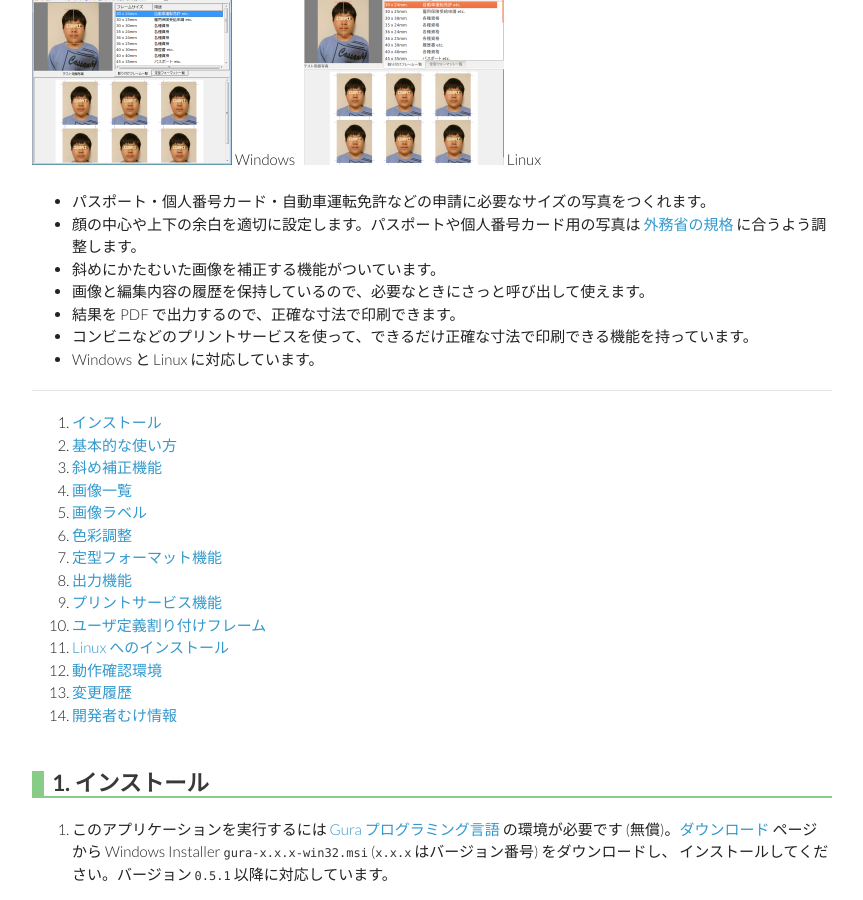
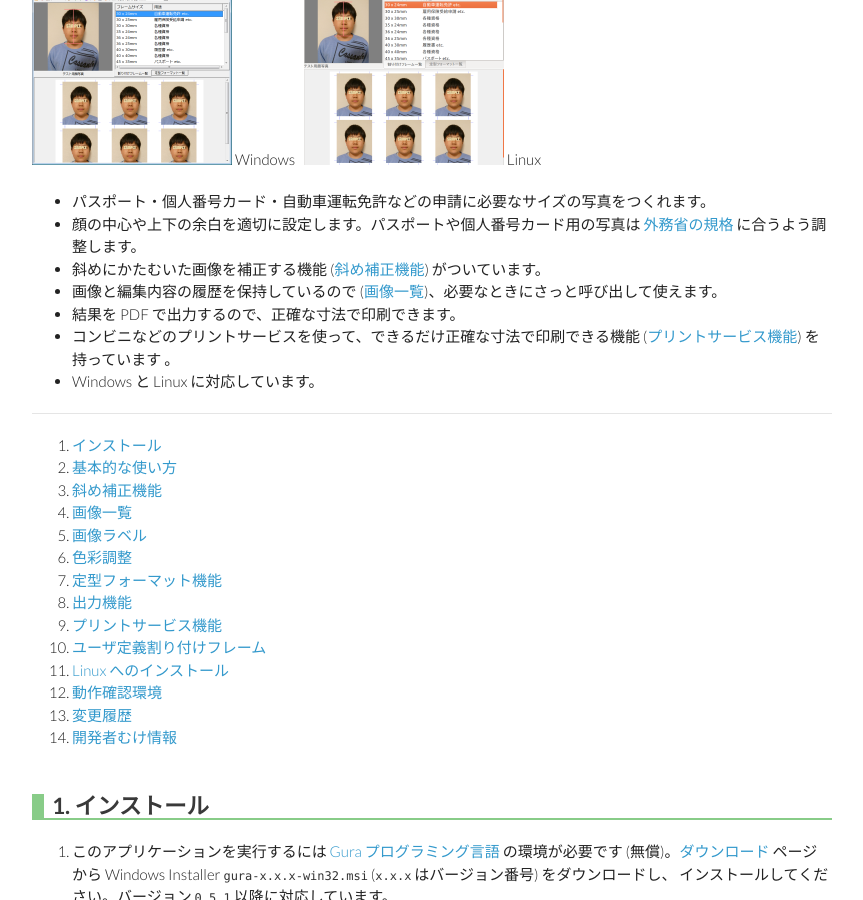
Before and after one commit to gura-app/gura-app.github.io, a Jekyll site: the page built from gurashot/index.md, in a window 1280 px wide and 900 px high, scrolled down 401 px. Shown: the whole window, without its empty margins (208-1071 px from the left). Built offline with Jekyll 4.4.1, drawn with Linux system fonts in a browser that asks for light colours; Markdown is read by kramdown in place of the engine named in the settings.

Commit message:
added links

```diff
--- a/gurashot/index.md
+++ b/gurashot/index.md
@@ -20,10 +20,10 @@ Gura Shot は、デジカメの画像から必要なサイズの証明写真を
 * パスポート・個人番号カード・自動車運転免許などの申請に必要なサイズの写真をつくれます。
 * 顔の中心や上下の余白を適切に設定します。パスポートや個人番号カード用の写真は
   [外務省の規格](http://www.mofa.go.jp/mofaj/toko/passport/ic_photo.html) に合うよう調整します。
-* 斜めにかたむいた画像を補正する機能がついています。
-* 画像と編集内容の履歴を保持しているので、必要なときにさっと呼び出して使えます。
+* 斜めにかたむいた画像を補正する機能 ([斜め補正機能](#tilt-adjust)) がついています。
+* 画像と編集内容の履歴を保持しているので ([画像一覧](#image-list))、必要なときにさっと呼び出して使えます。
 * 結果を PDF で出力するので、正確な寸法で印刷できます。
-* コンビニなどのプリントサービスを使って、できるだけ正確な寸法で印刷できる機能を持っています。
+* コンビニなどのプリントサービスを使って、できるだけ正確な寸法で印刷できる機能 ([プリントサービス機能](#print-service)) を持っています 。
 * Windows と Linux に対応しています。
 
 - - - - - - - - - - - - - - - - - - - - - - - - - - - - - - - - - - - - - - - - - -
```
